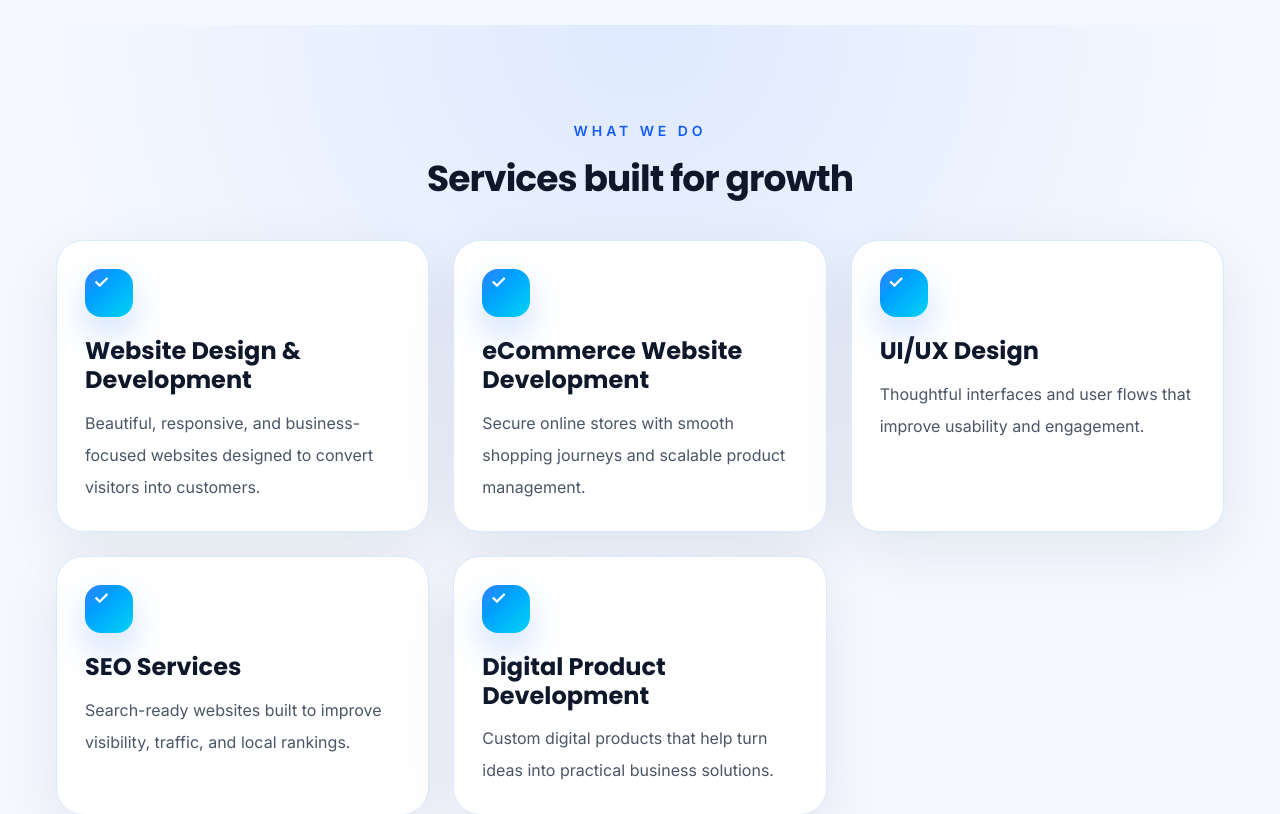
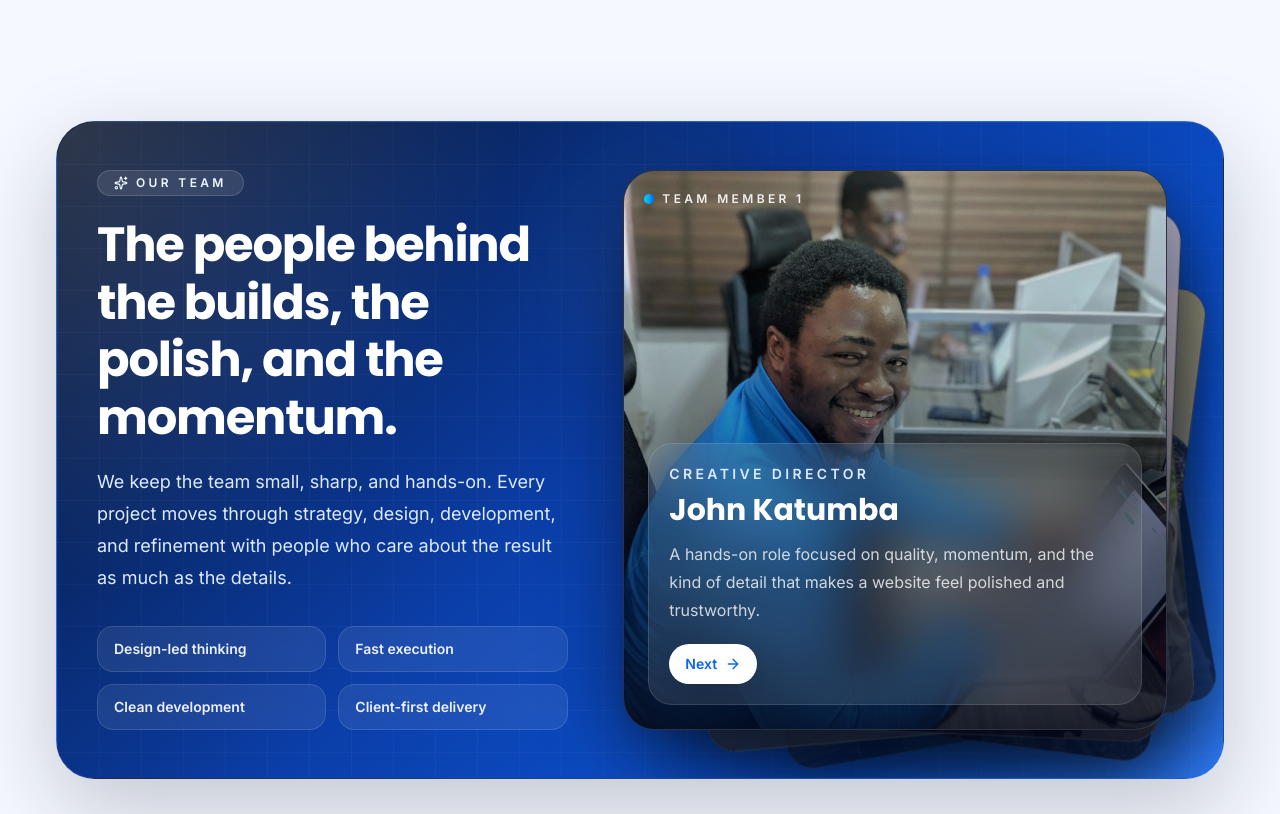
Before and after one commit to AshirafKanny/ASHITECH-CO.WEB, a Next.js app in the folder frontend/: page /about-us in a window 1280 px wide. Shown: the part 2520-3334 px from the top of the page. Built offline with nearby package versions, Linux system fonts and the light colour scheme; no server answers.

Commit message:
Refactor code structure for improved readability and maintainability

```diff
--- a/frontend/app/about-us/page.tsx
+++ b/frontend/app/about-us/page.tsx
@@ -1,6 +1,7 @@
 import Image from "next/image";
 import Link from "next/link";
 import Footer from "@/components/Footer";
+import AboutTeamSection from "@/components/AboutTeamSection";
 import SiteNavbar from "@/components/Navbar";
 
 export const metadata = {
@@ -111,7 +112,7 @@ export default function AboutUsPage() {
             priority
             className="object-cover object-center opacity-35"
           />
-          <div className="absolute inset-0 bg-[radial-gradient(circle_at_top,_rgba(74,144,255,0.45),_rgba(2,8,23,0.94)_55%)]" />
+          <div className="absolute inset-0 bg-[radial-gradient(circle_at_top,rgba(74,144,255,0.45),rgba(2,8,23,0.94)_55%)]" />
           <div className="about-hero-grid absolute inset-0 opacity-60" aria-hidden="true" />
           <div className="about-hero-glow about-hero-glow-a" aria-hidden="true" />
           <div className="about-hero-glow about-hero-glow-b" aria-hidden="true" />
@@ -168,7 +169,7 @@ export default function AboutUsPage() {
               key={value.title}
               className="about-service-card rounded-[1.7rem] border border-blue-100 bg-white p-7 shadow-[0_18px_60px_rgba(15,23,42,0.08)]"
             >
-              <div className="mb-5 h-12 w-12 rounded-2xl bg-gradient-to-br from-blue-500 to-cyan-400 shadow-[0_16px_35px_rgba(59,130,246,0.25)] relative">
+              <div className="relative mb-5 h-12 w-12 rounded-2xl bg-linear-to-br from-blue-500 to-cyan-400 shadow-[0_16px_35px_rgba(59,130,246,0.25)]">
                 <span className="service-icon-tick" aria-hidden="true">✓</span>
               </div>
               <h3 className="text-2xl font-bold text-[#0f172a]">{value.title}</h3>
@@ -220,7 +221,7 @@ export default function AboutUsPage() {
                 alt="Computer on a table at Keni Web Design"
                 width={900}
                 height={1100}
-                className="h-[32rem] w-full rounded-[1.5rem] object-cover"
+                className="h-128 w-full rounded-[1.5rem] object-cover"
               />
               <div className="absolute inset-x-4 bottom-4 rounded-[1.25rem] border border-white/40 bg-white/85 p-5 backdrop-blur">
                 <p className="text-xs font-semibold uppercase tracking-[0.28em] text-blue-600">Our Mission</p>
@@ -234,8 +235,10 @@ export default function AboutUsPage() {
         </div>
       </section>
 
+      <AboutTeamSection />
+
       <section className="relative overflow-hidden py-16 sm:py-20 lg:py-24">
-        <div className="absolute inset-0 bg-[radial-gradient(circle_at_top,_rgba(59,130,246,0.12),_rgba(255,255,255,0)_55%)]" />
+        <div className="absolute inset-0 bg-[radial-gradient(circle_at_top,rgba(59,130,246,0.12),rgba(255,255,255,0)_55%)]" />
         <div className="site-container relative">
           <div className="mx-auto max-w-3xl text-center">
             <p className="text-sm font-semibold uppercase tracking-[0.28em] text-blue-600">What We Do</p>
@@ -245,7 +248,7 @@ export default function AboutUsPage() {
           <div className="mt-10 grid gap-6 md:grid-cols-2 xl:grid-cols-3">
             {services.map((service, index) => (
               <article key={service.title} className="about-service-card rounded-[1.7rem] border border-blue-100 bg-white p-7 shadow-[0_18px_60px_rgba(15,23,42,0.08)]" style={{ animationDelay: `${index * 0.08}s` }}>
-                <div className="mb-5 h-12 w-12 rounded-2xl bg-gradient-to-br from-blue-500 to-cyan-400 shadow-[0_16px_35px_rgba(59,130,246,0.25)] relative">
+                <div className="relative mb-5 h-12 w-12 rounded-2xl bg-linear-to-br from-blue-500 to-cyan-400 shadow-[0_16px_35px_rgba(59,130,246,0.25)]">
                   <span className="service-icon-tick" aria-hidden="true">✓</span>
                 </div>
                 <h3 className="text-2xl font-bold text-[#0f172a]">{service.title}</h3>
@@ -272,7 +275,7 @@ export default function AboutUsPage() {
                 "Reliable Support",
               ].map((item, index) => (
                 <div key={item} className="flex items-start gap-4 rounded-2xl border border-blue-50 bg-blue-50/60 p-4" style={{ animationDelay: `${index * 0.08}s` }}>
-                  <span className="mt-1 h-3 w-3 rounded-full bg-gradient-to-br from-blue-500 to-cyan-400" />
+                  <span className="mt-1 h-3 w-3 rounded-full bg-linear-to-br from-blue-500 to-cyan-400" />
                   <div>
                     <h3 className="font-bold text-[#0f172a]">{item}</h3>
                     <p className="mt-1 text-sm leading-7 text-[#4b5566]">
--- /dev/null
+++ b/frontend/components/AboutTeamSection.tsx
@@ -0,0 +1,151 @@
+"use client";
+
+import Image from "next/image";
+import { ArrowRight, Sparkles } from "lucide-react";
+import { useState } from "react";
+
+const teamMembers = [
+  {
+    name: "John Katumba",
+    position: "Creative Director",
+    image: "/slides2.webp",
+    accent: "from-cyan-400 via-sky-500 to-blue-600",
+  },
+  {
+    name: "Abaaho Isaac",
+    position: "Lead UI/UX Designer",
+    image: "/slides1.webp",
+    accent: "from-blue-500 via-indigo-500 to-slate-900",
+  },
+  {
+    name: "Agaba Joshua",
+    position: "Brand Strategist",
+    image: "/slide4.webp",
+    accent: "from-emerald-400 via-teal-500 to-cyan-700",
+  },
+  {
+    name: "Amaar Kwikyi",
+    position: "Frontend Developer",
+    image: "/slide3.webp",
+    accent: "from-violet-500 via-fuchsia-500 to-sky-600",
+  },
+  {
+    name: "Ashiraf Kenny",
+    position: "CEO & Senior Developer",
+    image: "/MEEEE.webp",
+    accent: "from-orange-400 via-amber-500 to-rose-600",
+  },
+];
+
+export default function AboutTeamSection() {
+  const [activeIndex, setActiveIndex] = useState(0);
+
+  return (
+    <section className="site-container py-16 sm:py-20 lg:py-24" aria-labelledby="our-team-heading">
+      <div className="relative overflow-hidden rounded-[2.4rem] border border-white/10 bg-[linear-gradient(135deg,#071126_0%,#0b3ea8_48%,#0b63f3_100%)] px-6 py-10 text-white shadow-[0_30px_90px_rgba(15,23,42,0.22)] sm:px-8 lg:px-10 lg:py-12">
+        <div className="absolute inset-0 bg-[radial-gradient(circle_at_top_left,rgba(255,255,255,0.16),transparent_34%),radial-gradient(circle_at_bottom_right,rgba(255,255,255,0.14),transparent_28%)]" />
+        <div className="absolute inset-0 opacity-25" aria-hidden="true" style={{ backgroundImage: "linear-gradient(rgba(255,255,255,0.12) 1px, transparent 1px), linear-gradient(90deg, rgba(255,255,255,0.12) 1px, transparent 1px)", backgroundSize: "42px 42px" }} />
+
+        <div className="relative grid gap-10 lg:grid-cols-[0.9fr_1.1fr] lg:items-center">
+          <div>
+            <p className="inline-flex items-center gap-2 rounded-full border border-white/15 bg-white/10 px-4 py-1 text-xs font-semibold uppercase tracking-[0.28em] text-blue-50 backdrop-blur">
+              <Sparkles size={14} aria-hidden="true" />
+              Our Team
+            </p>
+            <h2 id="our-team-heading" className="mt-5 text-3xl font-black tracking-tight sm:text-4xl lg:text-5xl">
+              The people behind the builds, the polish, and the momentum.
+            </h2>
+            <p className="mt-5 max-w-xl text-base leading-8 text-blue-100 sm:text-lg">
+              We keep the team small, sharp, and hands-on. Every project moves through strategy, design, development,
+              and refinement with people who care about the result as much as the details.
+            </p>
+
+            <div className="mt-8 grid gap-3 sm:grid-cols-2">
+              {[
+                "Design-led thinking",
+                "Fast execution",
+                "Clean development",
+                "Client-first delivery",
+              ].map((item) => (
+                <div
+                  key={item}
+                  className="rounded-2xl border border-white/12 bg-white/8 px-4 py-3 text-sm font-semibold text-white/92 backdrop-blur"
+                >
+                  {item}
+                </div>
+              ))}
+            </div>
+          </div>
+
+          <div className="relative mx-auto w-full max-w-136">
+            <div className="absolute -left-8 top-6 h-32 w-32 rounded-full bg-white/10 blur-3xl" aria-hidden="true" />
+            <div className="absolute -right-10 bottom-4 h-40 w-40 rounded-full bg-cyan-300/15 blur-3xl" aria-hidden="true" />
+
+            <div className="relative h-124 sm:h-140">
+              {teamMembers.map((member, index) => {
+                const depth = (index - activeIndex + teamMembers.length) % teamMembers.length;
+                const scale = 1 - depth * 0.05;
+                const xOffset = depth * 18;
+                const yOffset = depth * 16;
+                const rotation = depth === 0 ? 0 : depth % 2 === 0 ? -2.5 * depth : 2.5 * depth;
+
+                return (
+                  <article
+                    key={member.name}
+                    className="absolute inset-0 overflow-hidden rounded-[2rem] border border-white/14 bg-[#071126] shadow-[0_25px_80px_rgba(2,8,23,0.45)] transition-[transform,opacity,filter] duration-500 ease-out"
+                    style={{
+                      zIndex: teamMembers.length - depth,
+                      transform: `translate3d(${xOffset}px, ${yOffset}px, 0) scale(${scale}) rotate(${rotation}deg)`,
+                      opacity: 1 - depth * 0.08,
+                      filter: depth === 0 ? "none" : "saturate(0.95)",
+                      pointerEvents: depth === 0 ? "auto" : "none",
+                    }}
+                  >
+                    <div className={`absolute inset-0 bg-linear-to-br ${member.accent} opacity-25`} />
+                    <Image
+                      src={member.image}
+                      alt={member.name}
+                      fill
+                      priority={index === 0}
+                      sizes="(max-width: 1024px) 100vw, 520px"
+                      className="object-cover object-center"
+                    />
+                    <div className="absolute inset-0 bg-[linear-gradient(180deg,rgba(2,6,23,0.08)_0%,rgba(2,6,23,0.2)_35%,rgba(2,6,23,0.84)_100%)]" />
+
+                    <div className="absolute left-0 top-0 z-10 flex items-center gap-2 px-5 py-5 text-xs font-semibold uppercase tracking-[0.28em] text-white/90">
+                      <span className={`h-2.5 w-2.5 rounded-full bg-linear-to-r ${member.accent}`} aria-hidden="true" />
+                      Team Member {index + 1}
+                    </div>
+
+                    <div className="absolute bottom-0 left-0 right-0 z-10 p-5 sm:p-6">
+                      <div className="rounded-[1.5rem] border border-white/12 bg-white/10 p-5 backdrop-blur-xl">
+                        <p className="text-sm font-semibold uppercase tracking-[0.24em] text-blue-100">{member.position}</p>
+                        <h3 className="mt-2 text-2xl font-black text-white sm:text-3xl">{member.name}</h3>
+                        <p className="mt-3 max-w-md text-sm leading-7 text-white/78 sm:text-base">
+                          A hands-on role focused on quality, momentum, and the kind of detail that makes a website feel
+                          polished and trustworthy.
+                        </p>
+
+                        {depth === 0 ? (
+                          <button
+                            type="button"
+                            onClick={() => setActiveIndex((value) => (value + 1) % teamMembers.length)}
+                            className="mt-5 inline-flex items-center gap-2 rounded-full bg-white px-4 py-2.5 text-sm font-semibold text-[#0b63f3] shadow-[0_14px_32px_rgba(15,23,42,0.22)] transition-transform hover:-translate-y-0.5"
+                            aria-label="Show next team member"
+                          >
+                            Next
+                            <ArrowRight size={16} aria-hidden="true" />
+                          </button>
+                        ) : null}
+                      </div>
+                    </div>
+                  </article>
+                );
+              })}
+            </div>
+          </div>
+        </div>
+      </div>
+    </section>
+  );
+}
--- a/frontend/next.config.ts
+++ b/frontend/next.config.ts
@@ -1,3 +1,4 @@
+import path from "path";
 import type { NextConfig } from "next";
 
 const nextConfig: NextConfig = {
@@ -12,6 +13,10 @@ const nextConfig: NextConfig = {
       },
     ],
   },
+  // Explicitly set the outputFileTracingRoot to the workspace root
+  // to avoid Next.js inferring a different workspace when multiple
+  // lockfiles exist. This does not change app appearance.
+  outputFileTracingRoot: path.resolve(__dirname, ".."),
 };
 
 export default nextConfig;
```
Also changed, not shown: frontend/public/MEEEE.webp (added).
